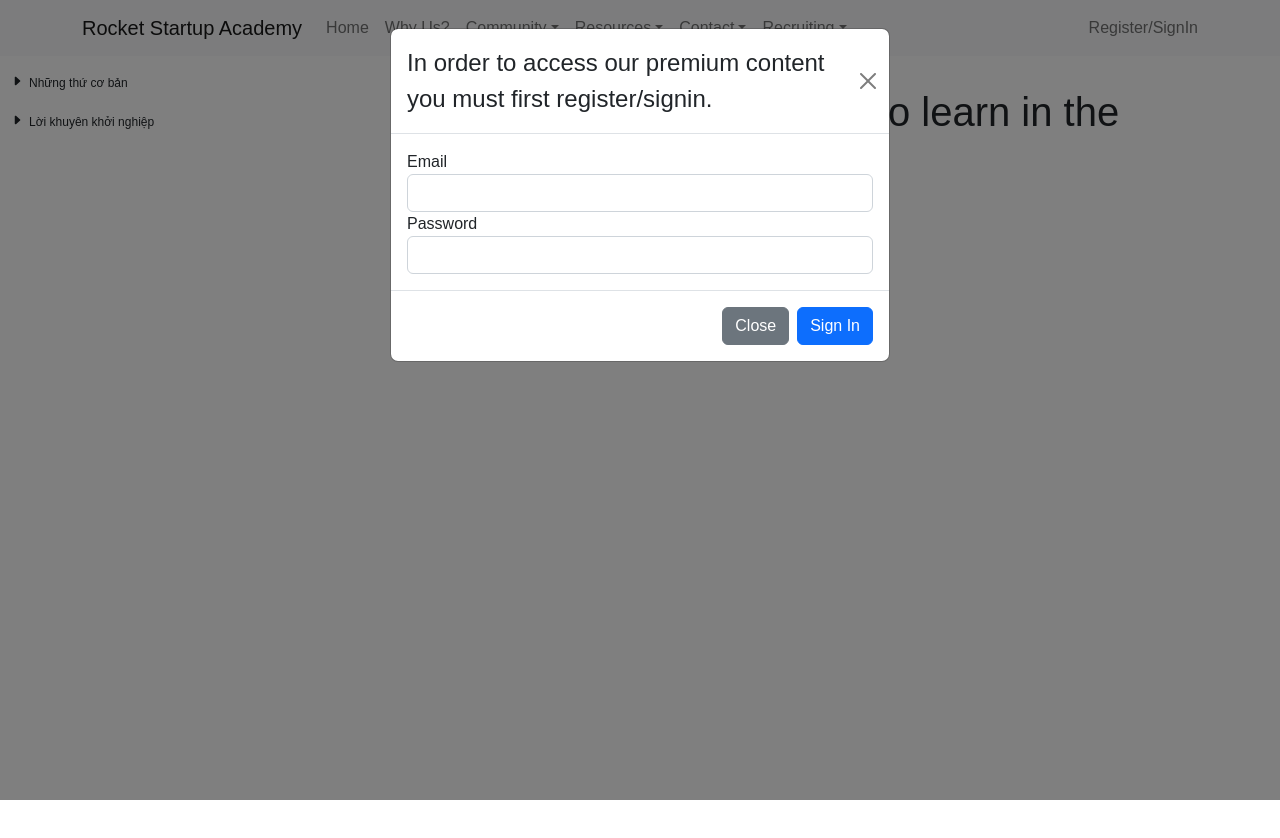
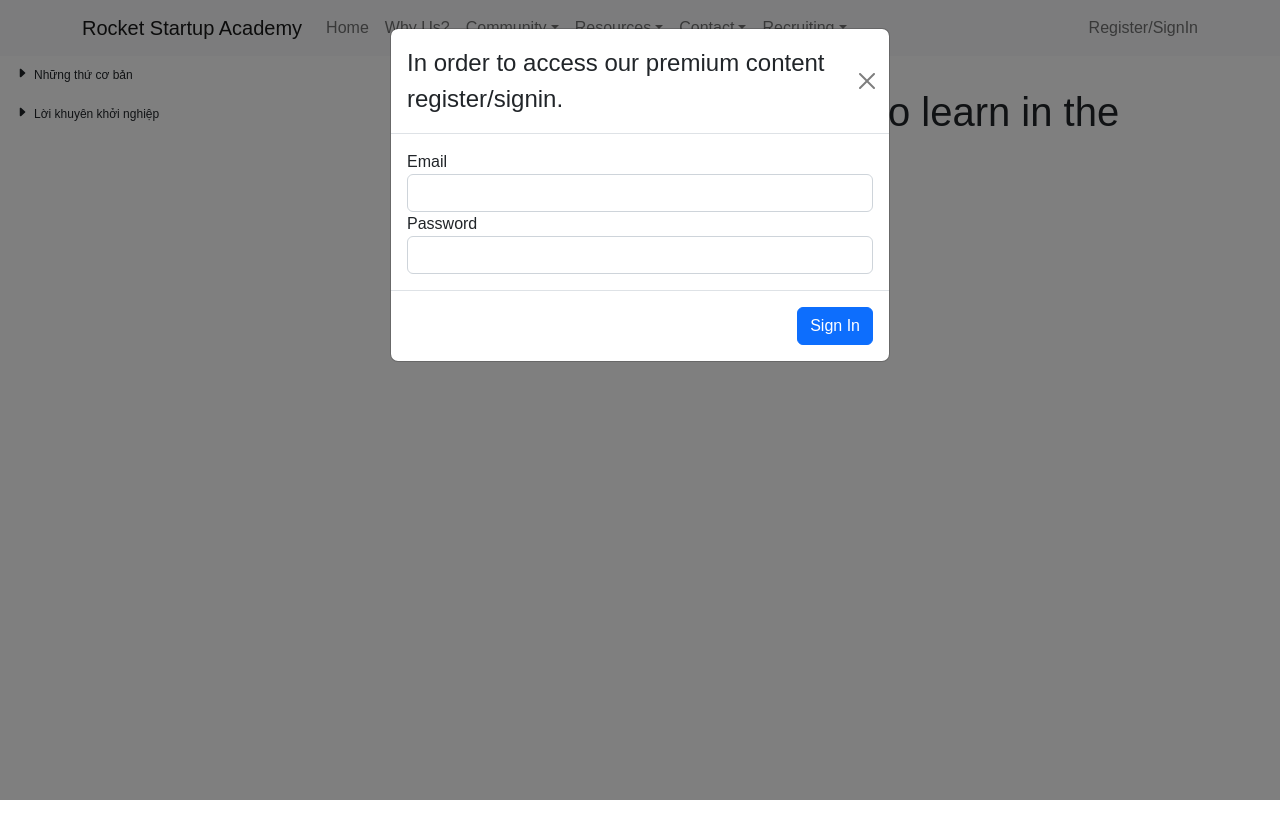
Before and after one commit to PrimeTimeTran/react-ts-knowledgebase, a React (Vite) app: page / in a window 1280 px wide. Shown: the top 838 px of the page. Built offline with nearby package versions, Linux system fonts and the light colour scheme.

Commit message:
Update product page

```diff
--- a/src/components/Caret.tsx
+++ b/src/components/Caret.tsx
@@ -1,7 +1,7 @@
 import { useState } from 'react'
 import { SubMenu } from 'react-pro-sidebar';
 
-export interface IconProps extends React.SVGAttributes<HTMLOrSVGElement> {
+interface IconProps extends React.SVGAttributes<HTMLOrSVGElement> {
   size?: number;
   label?: string;
 }
--- a/src/components/Modal.tsx
+++ b/src/components/Modal.tsx
@@ -28,15 +28,12 @@ export default function Modale() {
   return (
     <Modal show={show} onHide={handleClose}>
       <Modal.Header closeButton>
-        <Modal.Title>In order to access our premium content you must first register/signin.</Modal.Title>
+        <Modal.Title>In order to access our premium content register/signin.</Modal.Title>
       </Modal.Header>
       <Modal.Body>
         <Register onSubmit={onSubmit} />
       </Modal.Body>
       <Modal.Footer>
-        <Button variant="secondary" onClick={handleClose}>
-          Close
-        </Button>
         <Button variant="primary" onClick={() => onSubmit()}>
           Sign In
         </Button>
--- a/src/components/Sidebar.tsx
+++ b/src/components/Sidebar.tsx
@@ -34,19 +34,12 @@ function Submenu(props: { i: SubmenuProps }) {
 
   return (
     <li>
-      <span onClick={() => onClick(props.i.url)} style={{ marginLeft: -5 }}>
+      <span onClick={() => onClick(props.i.url)}>
         {open ? <CaretOpen /> : <CaretRight />}
         {props.i.label}
       </span>
       {open && <ul className="submenu">
         {props.i.submenu && props.i.submenu.map(s => <li key={s.label} onClick={() => navigate(`posts/${s.url}`)}>{s.label}</li>)}
-        <li>
-          <ul className="submenu-item">
-            {items.map((i: SubmenuProps) => (
-              <Submenu i={i} key={i.label} />
-            ))}
-          </ul>
-        </li>
       </ul>}
     </li>
   )
--- a/src/index.css
+++ b/src/index.css
@@ -69,7 +69,7 @@
 }
 
 div > ul {
-  padding: 0.5em;
+  /* padding: 0.5em; */
   padding-left: 5px;
 }
 
--- a/src/routes/post.tsx
+++ b/src/routes/post.tsx
@@ -13,7 +13,7 @@ const Post = () => {
         width="100%"
         height="100%"
         scrolling={isAuthenticated ? "yes" : "no"}
-        className={isAuthenticated ? "yes" : "blurry-gradient"}
+        className={isAuthenticated ? "" : "blurry-gradient"}
         src={`https://docs.google.com/document/d/e/${postId}/pub?embedded=true`}
       />
     </div>
--- a/src/routes/product.tsx
+++ b/src/routes/product.tsx
@@ -6,13 +6,7 @@ import Footer from '../components/Footer'
 export default function Product() {
   return (
     <div>
-      <Nav />
-      <Container>
-        <h1>Name</h1>
-        <p>Sed ut perspiciatis unde omnis iste natus error sit voluptatem accusantium doloremque laudantium, totam rem aperiam, eaque ipsa quae ab illo inventore veritatis et quasi architecto beatae vitae dicta sunt explicabo. Nemo enim ipsam voluptatem quia voluptas sit aspernatur aut odit aut fugit, sed quia consequuntur magni dolores eos qui ratione voluptatem sequi nesciunt. Neque porro quisquam est, qui dolorem ipsum quia dolor sit amet, consectetur, adipisci velit, sed quia non numquam eius modi tempora incidunt ut labore et dolore magnam aliquam quaerat voluptatem. Ut enim ad minima veniam, quis nostrum exercitationem ullam corporis suscipit laboriosam, nisi ut aliquid ex ea commodi consequatur? Quis autem vel eum iure reprehenderit qui in ea voluptate velit esse quam nihil molestiae consequatur, vel illum qui dolorem eum fugiat quo voluptas nulla pariatur?</p>
-        <p>Sed ut perspiciatis unde omnis iste natus error sit voluptatem accusantium doloremque laudantium, totam rem aperiam, eaque ipsa quae ab illo inventore veritatis et quasi architecto beatae vitae dicta sunt explicabo. Nemo enim ipsam voluptatem quia voluptas sit aspernatur aut odit aut fugit, sed quia consequuntur magni dolores eos qui ratione voluptatem sequi nesciunt. Neque porro quisquam est, qui dolorem ipsum quia dolor sit amet, consectetur, adipisci velit, sed quia non numquam eius modi tempora incidunt ut labore et dolore magnam aliquam quaerat voluptatem. Ut enim ad minima veniam, quis nostrum exercitationem ullam corporis suscipit laboriosam, nisi ut aliquid ex ea commodi consequatur? Quis autem vel eum iure reprehenderit qui in ea voluptate velit esse quam nihil molestiae consequatur, vel illum qui dolorem eum fugiat quo voluptas nulla pariatur?</p>
-      </Container>
-      <Footer />
+      <iframe src="https://landing-rocket-academy.netlify.app/" className='vh-100 vw-100' />
     </div>
   )
 }
--- a/src/routes/root.tsx
+++ b/src/routes/root.tsx
@@ -6,7 +6,6 @@ import { Row, Col } from 'react-bootstrap';
 
 import Nav from '../components/Navbar'
 import Sidebar from '../components/Sidebar'
-import Footer from '../components/Footer';
 
 export default function Root() {
   return (
@@ -20,7 +19,6 @@ export default function Root() {
           <Outlet />
         </div>
       </Row>
-      {/* <Footer /> */}
     </Col>
   )
 }
```
